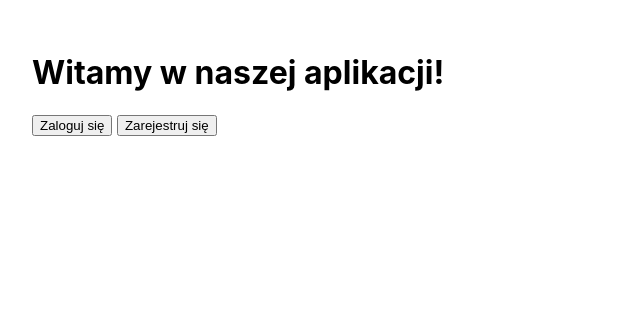
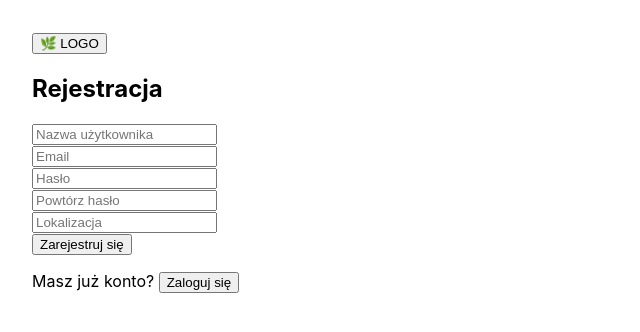
Before and after one commit to jerzybar223/PlantSwap, a React (Create React App) app in the folder frontend/: page /register in a window 1280 px wide. Shown: the top 332 px of the page, without its empty margins (0-640 px from the left). Built offline with nearby package versions, Linux system fonts and the light colour scheme.

Commit message:
poprawki przekierowań

```diff
--- a/frontend/src/App.js
+++ b/frontend/src/App.js
@@ -1,12 +1,30 @@
 import React, { useState, useEffect } from "react";
+import { BrowserRouter as Router, Routes, Route, Navigate, useNavigate } from "react-router-dom";
 import LoginPage from "./components/LoginPage";
 import RegisterPage from "./components/RegisterPage";
 import UserProfile from "./components/UserProfile";
 
+function HomePage({ user }) {
+  const navigate = useNavigate();
+
+  useEffect(() => {
+    if (user) navigate("/profile");
+  }, [user, navigate]);
+
+  return (
+    <div>
+      <button onClick={() => navigate("/")}>🌿 LOGO</button>
+      <h1>Witamy w naszej aplikacji!</h1>
+      <button onClick={() => navigate("/login")}>Zaloguj się</button>{" "}
+      <button onClick={() => navigate("/register")}>Zarejestruj się</button>
+    </div>
+  );
+}
+
 function App() {
-  const [view, setView] = useState("home");
   const [token, setToken] = useState(localStorage.getItem("token"));
   const [user, setUser] = useState(null);
+  const [loadingUser, setLoadingUser] = useState(true);
   const [formData, setFormData] = useState({
     username: "",
     email: "",
@@ -14,6 +32,7 @@ function App() {
     password2: "",
     location: "",
   });
+
 
   useEffect(() => {
     if (token) {
@@ -26,12 +45,15 @@ function App() {
         })
         .then((data) => {
           setUser(data);
-          setView("dashboard");
+          setLoadingUser(false);
         })
         .catch(() => {
           setToken(null);
           localStorage.removeItem("token");
+          setLoadingUser(false);
         });
+    } else {
+      setLoadingUser(false);
     }
   }, [token]);
 
@@ -71,7 +93,6 @@ function App() {
       setToken(data.token);
       localStorage.setItem("token", data.token);
       setUser(data.user);
-      setView("dashboard");
     } else {
       alert("Rejestracja nieudana: " + JSON.stringify(data));
     }
@@ -107,7 +128,6 @@ function App() {
       setToken(data.token);
       localStorage.setItem("token", data.token);
       setUser(data.user);
-      setView("dashboard");
     } else {
       alert("Logowanie nieudane: " + JSON.stringify(data));
     }
@@ -124,43 +144,61 @@ function App() {
       password2: "",
       location: "",
     });
-    setView("home");
   };
 
   return (
+    <Router>
       <div style={{ padding: "2rem" }}>
-      {view === "home" && (
-        <div>
-          <h1>Witamy w naszej aplikacji!</h1>
-          <button onClick={() => setView("login")}>Zaloguj się</button>{" "}
-          <button onClick={() => setView("register")}>Zarejestruj się</button>
-        </div>
-      )}
+        <Routes>
+          <Route path="/" element={<HomePage user={user} />} />
 
-      {view === "login" && (
+          <Route
+            path="/login"
+            element={
+              token && user ? (
+                <Navigate to="/profile" />
+              ) : (
                 <LoginPage
                   formData={formData}
                   onChange={handleChange}
                   onLogin={handleLogin}
-          switchToRegister={() => setView("register")}
-          backToHome={() => setView("home")}
                 />
-      )}
+              )
+            }
+          />
 
-      {view === "register" && (
+          <Route
+            path="/register"
+            element={
+              token && user ? (
+                <Navigate to="/profile" />
+              ) : (
                 <RegisterPage
                   formData={formData}
                   onChange={handleChange}
                   onRegister={handleRegister}
-          switchToLogin={() => setView("login")}
-          backToHome={() => setView("home")}
                 />
-      )}
+              )
+            }
+          />
 
-      {view === "dashboard" && user && (
+          <Route
+            path="/profile"
+            element={
+              loadingUser ? (
+                <p>Ładowanie danych użytkownika...</p>
+              ) : token && user ? (
                 <UserProfile user={user} onLogout={handleLogout} />
-      )}
+              ) : (
+                <Navigate to="/login" />
+              )
+            }
+          />
+
+          <Route path="*" element={<Navigate to="/" />} />
+        </Routes>
       </div>
+    </Router>
   );
 }
 
--- a/frontend/src/components/LoginPage.js
+++ b/frontend/src/components/LoginPage.js
@@ -1,8 +1,14 @@
 import React from "react";
+import { useNavigate } from "react-router-dom";
 
 function LoginPage({ formData, onChange, onLogin, switchToRegister }) {
+  const navigate = useNavigate();
+
   return (
     <form onSubmit={onLogin}>
+      <button type="button" onClick={() => navigate("/")}>
+        🌿 LOGO
+      </button>
       <h2>Logowanie</h2>
       <input
         type="text"
--- a/frontend/src/components/RegisterPage.js
+++ b/frontend/src/components/RegisterPage.js
@@ -1,8 +1,14 @@
 import React from "react";
+import { useNavigate } from "react-router-dom";
 
 function RegisterPage({ formData, onChange, onRegister, switchToLogin }) {
+  const navigate = useNavigate();
+
   return (
     <form onSubmit={onRegister}>
+      <button type="button" onClick={() => navigate("/")}>
+        🌿 LOGO
+      </button>
       <h2>Rejestracja</h2>
       <input
         type="text"
--- a/frontend/src/components/UserProfile.js
+++ b/frontend/src/components/UserProfile.js
@@ -1,12 +1,13 @@
 import React, { useState, useEffect } from "react";
+import { useNavigate } from "react-router-dom";
 
 function UserProfile({ user, onLogout }) {
   const [view, setView] = useState("profile");
   const [editData, setEditData] = useState({ ...user });
   const [plants, setPlants] = useState([]);
   const [swaps, setSwaps] = useState([]);
-
   const token = localStorage.getItem("token");
+  const navigate = useNavigate();
 
   useEffect(() => {
     if (view === "swaps") {
@@ -64,8 +65,12 @@ function UserProfile({ user, onLogout }) {
 
   return (
     <div>
+      <button type="button" onClick={() => navigate("/")}>
+        🌿 LOGO
+      </button>
       <h2>Witaj, {user.username}!</h2>
       <button onClick={onLogout}>Wyloguj się</button>
+
       <div style={{ marginTop: "1rem" }}>
         <button onClick={() => setView("profile")}>Profil</button>
         <button onClick={() => setView("edit")}>Zmień dane</button>
```
Lines whose indentation alone changed are shown as unchanged.
